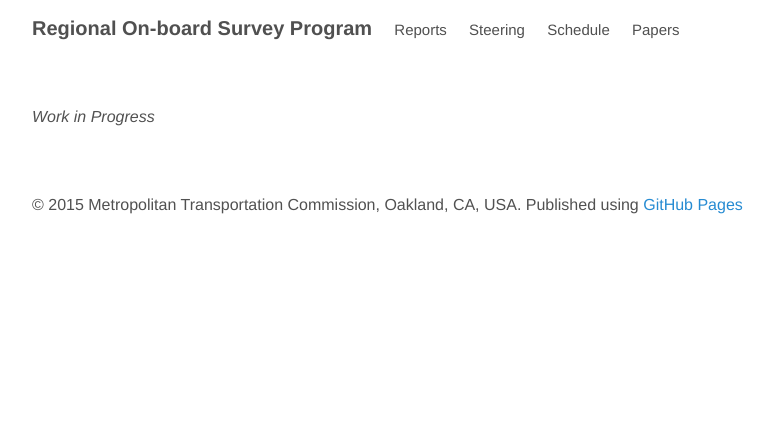
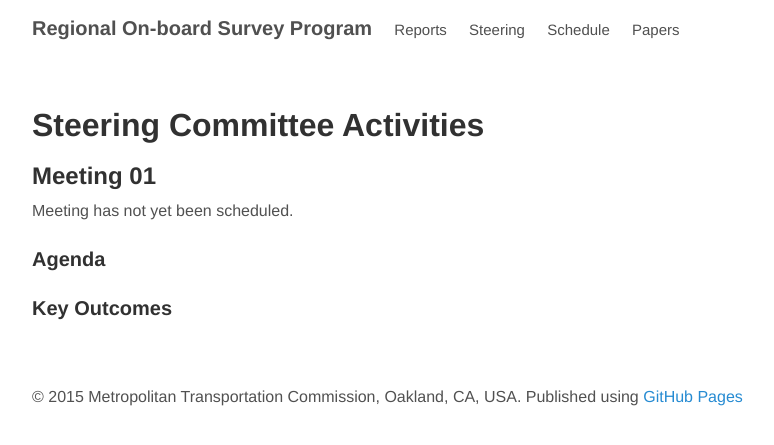
Before and after one commit to BayAreaMetro/transit-passenger-surveys, a Jekyll site: the page built from steering.md, in a window 1280 px wide. Shown: the top 445 px of the page, without its empty margins (144-918 px from the left). Built offline with Jekyll 4.4.1, drawn with Linux system fonts in a browser that asks for light colours; nearby versions of some CDN libraries; library files that are not in the unit come from our copies; Markdown is read by kramdown in place of the engine named in the settings.

Commit message:
steering init commit

```diff
--- a/steering.md
+++ b/steering.md
@@ -3,4 +3,10 @@ layout: page
 title: Steering
 ---
 
-*Work in Progress*
+# Steering Committee Activities
+
+## Meeting 01
+Meeting has not yet been scheduled.
+
+### Agenda
+### Key Outcomes
```
